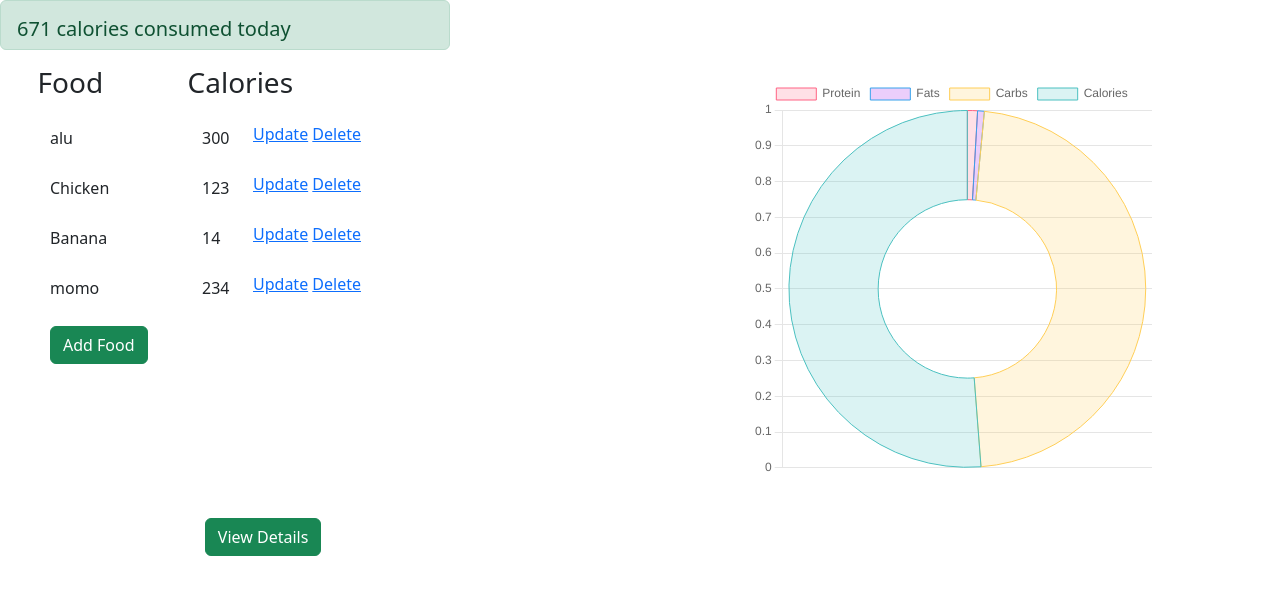
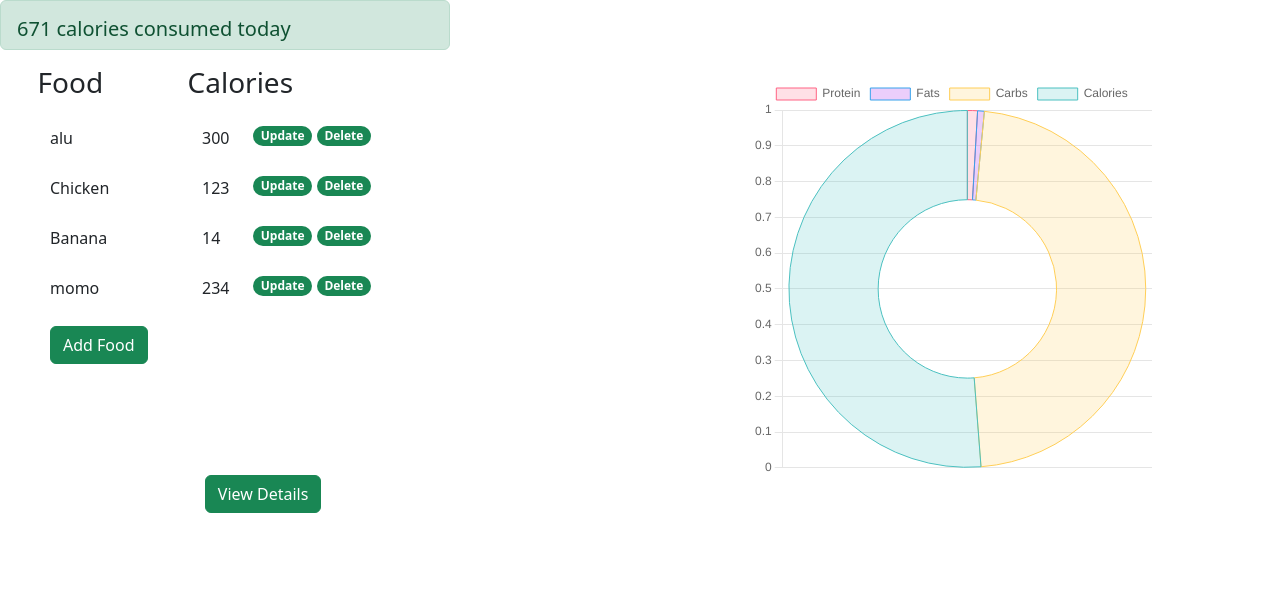
Before and after one commit to PRASUN-SITAULA/Calorie-Counter, a Django app: page / in a window 1280 px wide. Shown: the part 122-717 px from the top of the page. Run offline with Django 4.2, Linux system fonts and the light colour scheme; data comes from the database, SQL or seed files in the repository.

Commit message:
Added Styling

```diff
--- a/base/models.py
+++ b/base/models.py
@@ -3,7 +3,7 @@ from django.db import models
 # Create your models here.
 
 class AddFood(models.Model):
-    name_of_food = models.CharField(max_length=200)
+    name_of_food = models.CharField(max_length=150)
     calorie = models.IntegerField()
     protein = models.DecimalField(default=0,max_digits=20,decimal_places=4)
     fats = models.DecimalField(default=0,max_digits=20,decimal_places=4)
--- a/base/static/base/main.css
+++ b/base/static/base/main.css
@@ -57,9 +57,8 @@
 }
 .details{
   position: absolute;
-  top: 80%;
+  top: 74.6%;
   left: 16%;
-
 }
 
 .chart-container{
--- a/base/templates/base/home.html
+++ b/base/templates/base/home.html
@@ -23,7 +23,7 @@
     {{food.calorie}}
   </div>
   <div class="up">
-    <h6><a href="{% url 'update' food.id %}">Update</a> <a href="{% url 'delete' food.id %}">Delete</a>
+    <h6><a href="{% url 'update' food.id %}"><span class="badge rounded-pill text-bg-success">Update</span></a> <a href="{% url 'delete' food.id %}"><span class="badge rounded-pill text-bg-success">Delete</span></a>
   </div>
 </div>
 {% endfor %}
--- a/base/templates/base/navbar.html
+++ b/base/templates/base/navbar.html
@@ -4,7 +4,7 @@
 <head>
     <meta charset='utf-8'>
     <meta http-equiv='X-UA-Compatible' content='IE=edge'>
-    <title>Calorie counter</title>
+    <title>Calorie Counter</title>
     <meta name='viewport' content='width=device-width, initial-scale=1'>
     <link rel="stylesheet" type="text/css" href="{% static 'base/main.css' %}">
     <link href="https://cdn.jsdelivr.net/npm/bootstrap@5.2.0-beta1/dist/css/bootstrap.min.css" rel="stylesheet" integrity="sha384-0evHe/X+R7YkIZDRvuzKMRqM+OrBnVFBL6DOitfPri4tjfHxaWutUpFmBp4vmVor" crossorigin="anonymous">
```
